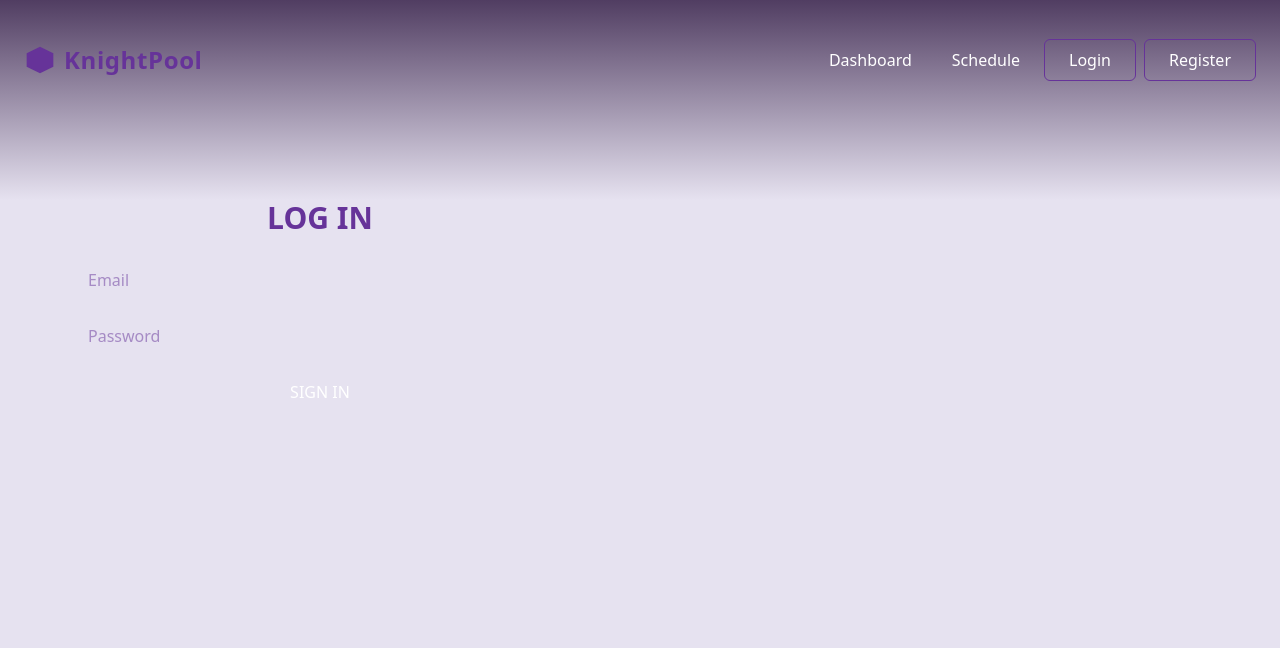
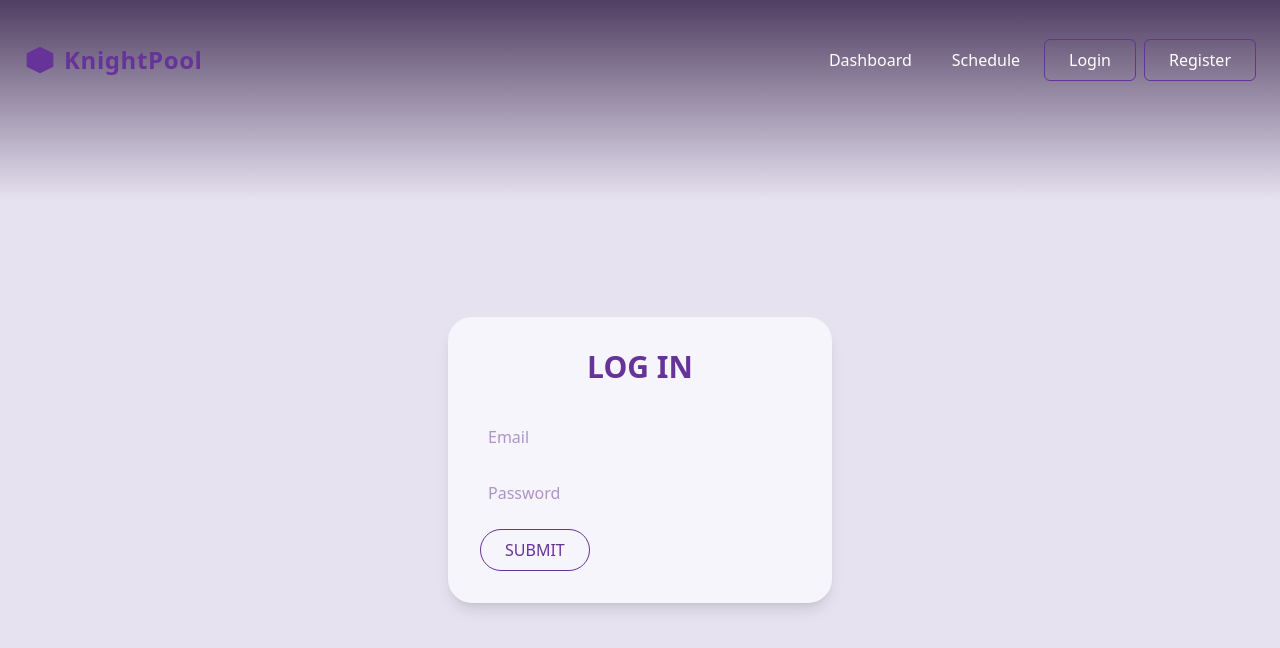
Before and after one commit to morallyearlgrey/carpool, a Next.js app: page /auth/signin in a window 1280 px wide. Shown: the top 648 px of the page. Built offline with nearby package versions, Linux system fonts and the light colour scheme; no server answers.

Commit message:
srryformainpushes

```diff
--- a/src/app/auth/register/page.tsx
+++ b/src/app/auth/register/page.tsx
@@ -98,7 +98,10 @@ export default function RegisterPage() {
                       <Navbar isLoggedIn={isLoggedIn}></Navbar>
 
 
-            <div className="">ohhh you wanna sign in so bad</div>
+             <main className="flex-grow flex items-center justify-center p-4">
+
+        <div className="w-full max-w-sm bg-[#f7f5fc] p-8 rounded-3xl shadow-lg">
+          <h2 className="text-3xl font-bold text-center mb-8 text-[#663399]">SIGN UP</h2>
 
             <Form {...form}>
                 <form onSubmit={form.handleSubmit(onSubmit)} className="space-y-8">
@@ -266,10 +269,11 @@ export default function RegisterPage() {
 
 
 
-                    <Button type="submit">Submit</Button>
+                    <Button type="submit" className="px-4 py-1.5 text-sm md:px-6 md:py-2 md:text-base bg-transparent text-[#663399] font-medium rounded-full border border-[#663399] hover:bg-[#663399]/60  whitespace-nowrap cursor-pointer transition-all duration-300">Submit</Button>
                 </form>
             </Form>
-
+                    </div>
+    </main>
         </div>
 
     )
--- a/src/app/auth/signin/page.tsx
+++ b/src/app/auth/signin/page.tsx
@@ -47,10 +47,11 @@ export default function SignIn() {
           <Navbar isLoggedIn={isLoggedIn}></Navbar>
 
 
-      {/* Main content area for the form */}
+      <main className="flex-grow flex items-center justify-center p-4">
 
-        <div className="w-1/2 h-full flex items-center justify-center flex-col p-20">
-        <h1 className="text-3xl text-[var(--tan)] font-bold mb-6">LOG IN</h1>
+        <div className="w-full max-w-sm bg-[#f7f5fc] p-8 rounded-3xl shadow-lg">
+          <h2 className="text-3xl font-bold text-center mb-8">LOG IN</h2>
+
             <form onSubmit={handleSubmit} className="space-y-4">
                 <input
                 type="email"
@@ -68,12 +69,14 @@ export default function SignIn() {
                 />
                 <button
                 type="submit"
-                className="w-full p-2 bg-[var(--dark-blue)] text-white rounded-lg disabled:opacity-50  transition-transform cursor-pointer hover:scale-102"
+                className="px-4 py-1.5 text-sm md:px-6 md:py-2 md:text-base bg-transparent text-[#663399] font-medium rounded-full border border-[#663399] hover:bg-[#663399]/60  whitespace-nowrap cursor-pointer transition-all duration-300"
                 >
-                SIGN IN
+                SUBMIT
                 </button>
             </form>
         </div>
+    </main>
+
     </div>
 
     )
--- a/src/app/profile/page.tsx
+++ b/src/app/profile/page.tsx
@@ -32,16 +32,6 @@ export default function App() {
     // Main container with a light purple background
     <div className="min-h-screen font-sans text-[#663399] flex flex-col">
     <Navbar isLoggedIn={isLoggedIn}></Navbar>
-
-      {/* Header Section */}
-      <header className="w-full p-6 sm:p-8">
-        <div className="container mx-auto flex items-center">
-          {/* Diamond Logo */}
-          <div className="w-8 h-8 sm:w-10 sm:h-10 bg-[#663399] transform rotate-45 mr-4"></div>
-          {/* Brand Name */}
-          <h1 className="text-2xl sm:text-3xl font-bold tracking-wider text-[#663399]">KNIGHTPOOL</h1>
-        </div>
-      </header>
 
       {/* Main content area for the form */}
       <main className="flex-grow flex items-center justify-center p-4">
```
